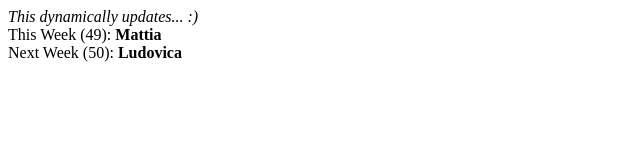
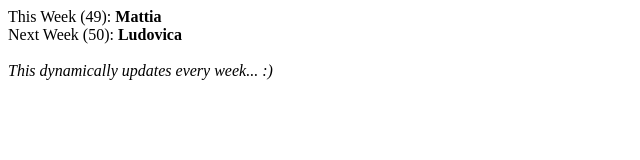
Before and after one commit to AltRestintes/AltRestintes.github.io, a plain HTML site: page index.html in a window 1280 px wide. Shown: the whole page, without its empty margins (0-640 px from the left). Drawn offline with Linux system fonts and the light colour scheme.

Commit message:
Update index.html

```diff
--- a/index.html
+++ b/index.html
@@ -14,10 +14,10 @@ var i = weekNumber % 5;
 
 var j = i +1;
 if (j == 5) j = 0;
-document.write("<i>This dynamically updates... :)</i><br>");
 
  // Display the calculated result
  document.write("This Week (" + weekNumber + "): " + "<b>" + names[i] + "</b>" + "<br>Next Week (" + (weekNumber + 1) + "): " + "<b>" +  names[j]+ "</b>" );
+  document.write("<br><br><i>This dynamically updates every week... :)</i>");
   </script>
 </body>
 </html>
```
